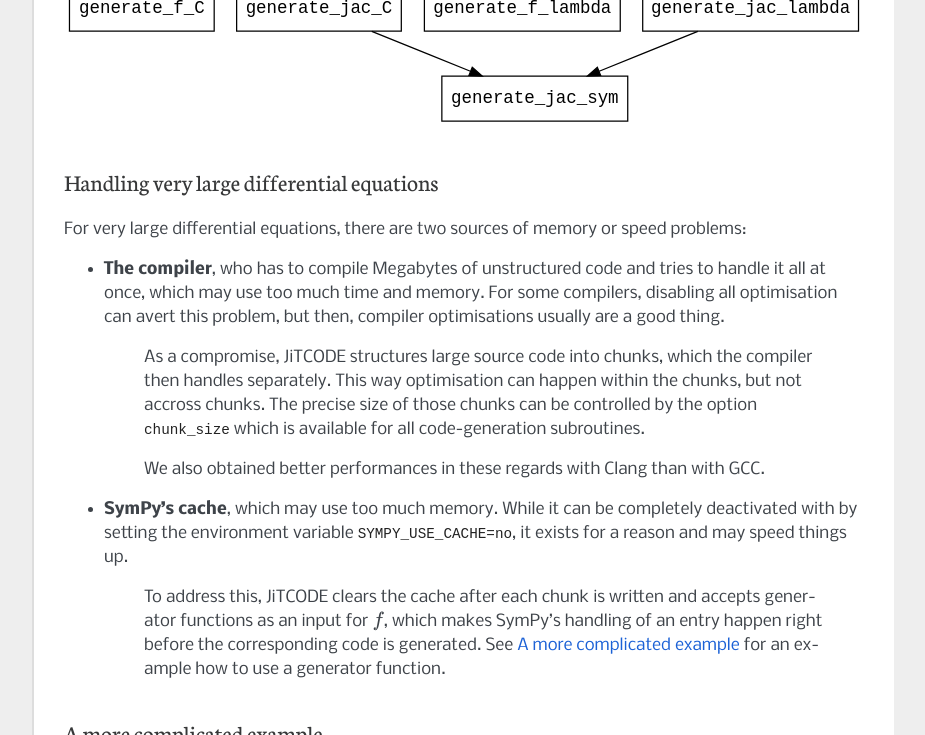
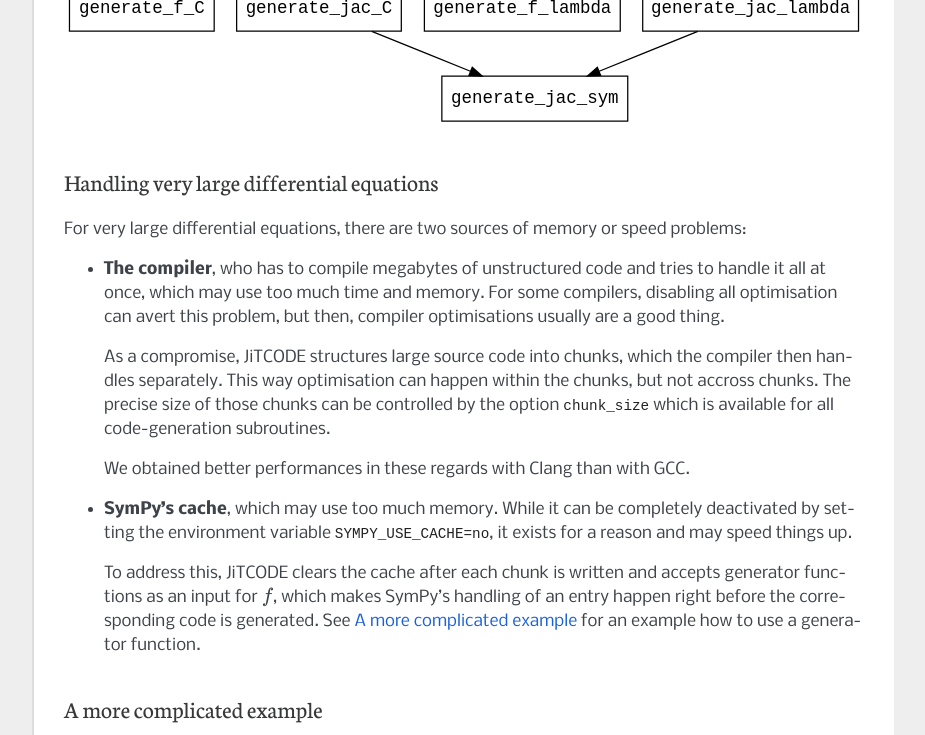
Before and after one commit to neurophysik/jitcode, a Sphinx documentation site: the page built from docs/index.rst, in a window 1280 px wide and 900 px high, scrolled down 1866 px, cut to the strip 0-735 px from the top of the window. Shown: the whole strip, without its empty margins (198-1123 px from the left). Built offline with Sphinx 7.4.7, drawn with Linux system fonts in a browser that asks for light colours; some of the changed text lies outside the part shown.

Commit message:
Some minor fixes and improvements of the documentation.

```diff
--- a/docs/index.rst
+++ b/docs/index.rst
@@ -84,15 +84,15 @@ Handling very large differential equations
 
 For very large differential equations, there are two sources of memory or speed problems:
 
-* **The compiler**, who has to compile Megabytes of unstructured code and tries to handle it all at once, which may use too much time and memory. For some compilers, disabling all optimisation can avert this problem, but then, compiler optimisations usually are a good thing.
+* **The compiler**, who has to compile megabytes of unstructured code and tries to handle it all at once, which may use too much time and memory. For some compilers, disabling all optimisation can avert this problem, but then, compiler optimisations usually are a good thing.
 
-	As a compromise, JiTCODE structures large source code into chunks, which the compiler then handles separately. This way optimisation can happen within the chunks, but not accross chunks. The precise size of those chunks can be controlled by the option `chunk_size` which is available for all code-generation subroutines.
+  As a compromise, JiTCODE structures large source code into chunks, which the compiler then handles separately. This way optimisation can happen within the chunks, but not accross chunks. The precise size of those chunks can be controlled by the option `chunk_size` which is available for all code-generation subroutines.
 
-	We also obtained better performances in these regards with Clang than with GCC.
+  We obtained better performances in these regards with Clang than with GCC.
 
-* **SymPy’s cache**, which may use too much memory. While it can be completely deactivated with by setting the environment variable `SYMPY_USE_CACHE=no`, it exists for a reason and may speed things up.
+* **SymPy’s cache**, which may use too much memory. While it can be completely deactivated by setting the environment variable `SYMPY_USE_CACHE=no`, it exists for a reason and may speed things up.
 
-	To address this, JiTCODE clears the cache after each chunk is written and accepts generator functions as an input for :math:`f`, which makes SymPy’s handling of an entry happen right before the corresponding code is generated. See `example_2` for an example how to use a generator function.
+  To address this, JiTCODE clears the cache after each chunk is written and accepts generator functions as an input for :math:`f`, which makes SymPy’s handling of an entry happen right before the corresponding code is generated. See `example_2` for an example how to use a generator function.
 
 
 
```
Also changed, not shown: other parts of docs/index.rst (+1 -1 lines), 2 other files.
